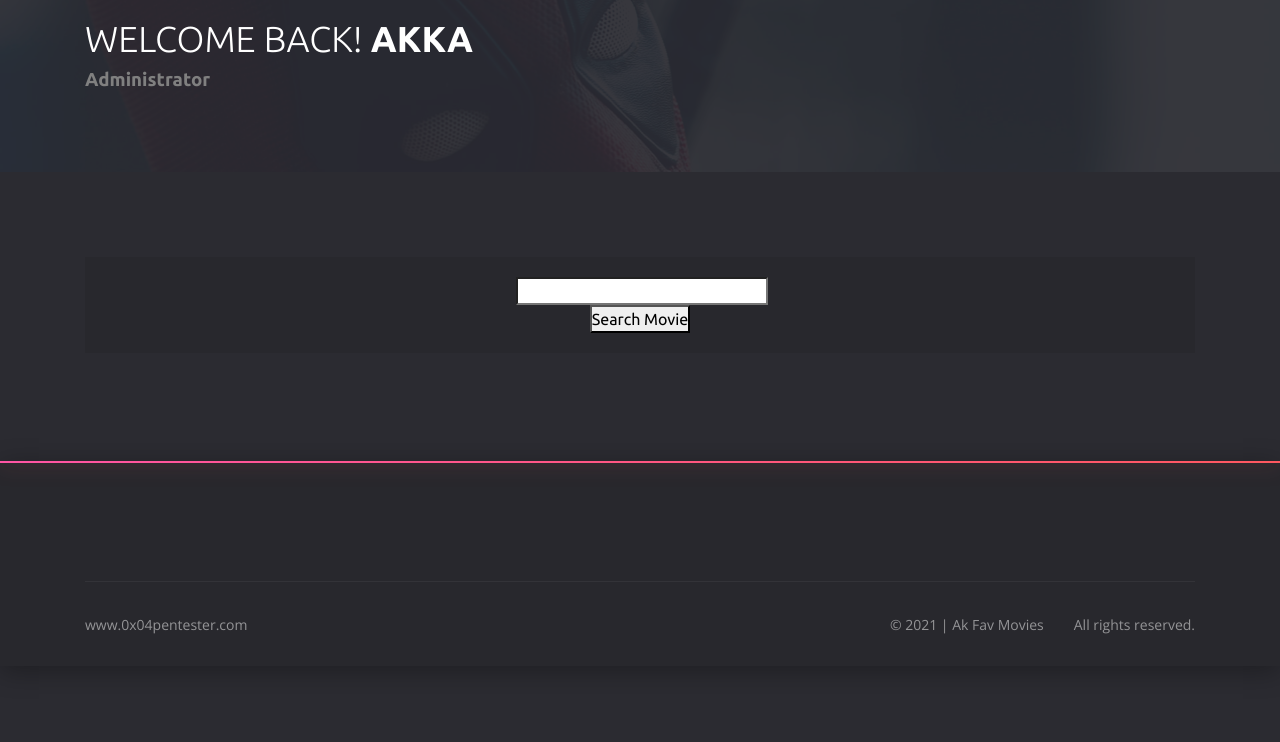
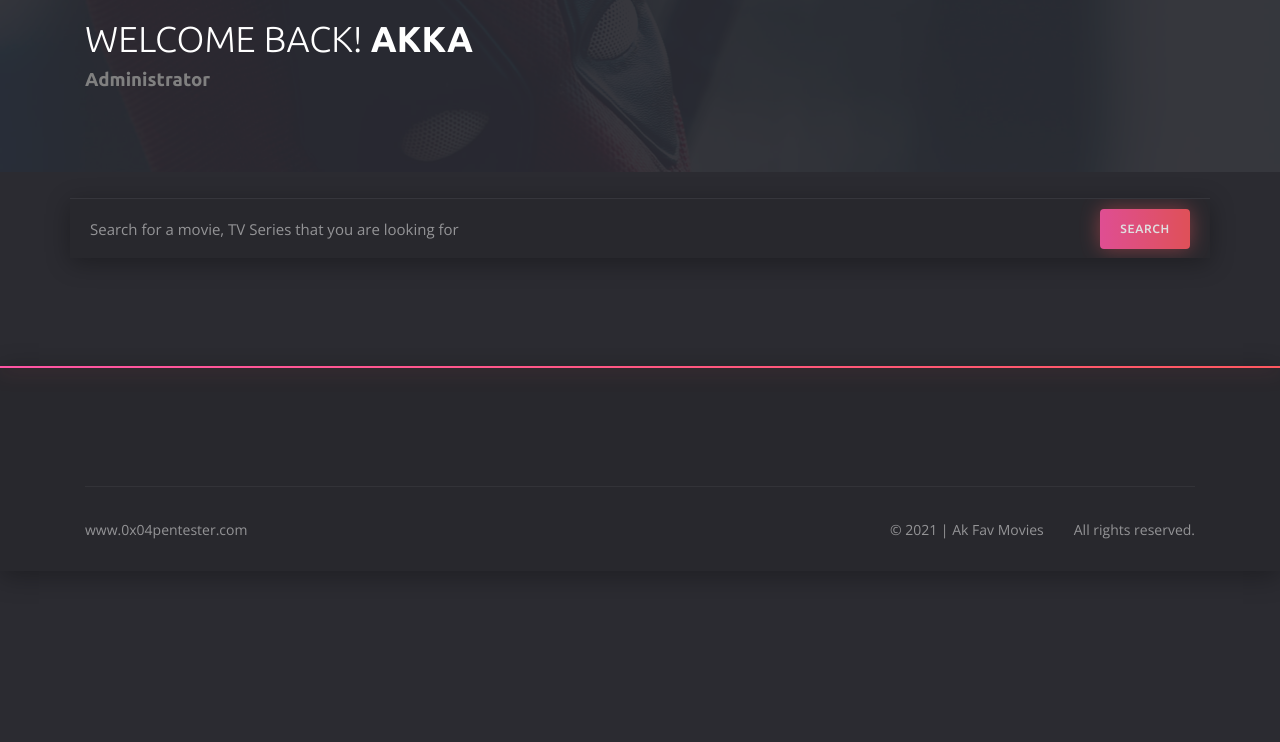
Before and after one commit to akkaungkyawkhaing/akkfavmovies, a Flask app: page /dashboard in a window 1280 px wide. Shown: the part 148-890 px from the top of the page. Run offline with Flask 2, Linux system fonts and the light colour scheme; a user stored in the database is signed in; some libraries are stand-ins or nearby versions.

Commit message:
Changed UI

```diff
--- a/forms.py
+++ b/forms.py
@@ -6,7 +6,7 @@ from wtforms.validators import DataRequired, Length, EqualTo, Email
 
 class FindMovieForm(FlaskForm):
     movie_title = StringField('', validators=[DataRequired()])
-    submit = SubmitField('Search Movie')
+    # submit = SubmitField('search')
 
 
 class RegisterForm(FlaskForm):
--- a/templates/dashboard.html
+++ b/templates/dashboard.html
@@ -54,24 +54,37 @@
 
 			<div class="row">
 
-				<div class="col-12" style="text-align: center;">
+				<div class="col-12">
+					<!-- search movie s-->
+<!--					{{ wtf.quick_form(form, novalidate=True, button_map={"submit": "primary"}) }}-->
+					<!-- end search movie s-->
+					<form action="{{ url_for('dashboard') }}" method="POST" class="header__search">
 
 						{{ form.csrf_token }}
-					<!-- search movie s-->
-					{{ wtf.quick_form(form, novalidate=True, button_map={"submit": "primary"}) }}
-					<!-- end search movie s-->
 
+						<div class="header__search-content">
+							{{ form.movie_title(placeholder="Search for a movie, TV Series that you are looking for") }}
+							<button type="submit">search</button>
+						</div>
+
+					</form>
+
+				</div>
+
+				<div class="col-12" style="text-align:center">
 					<br><br>
 
 						{% if is_data: %}
 						{% for movie in movie_data %}
-                              <p>
-                                <a href="{{ url_for('dashboard', id=movie.id) }}"> {{ movie.title }} - {{ movie.release_date }}</a>
+						  <p style="color:white">
+							<a href="{{ url_for('dashboard', id=movie.id) }}"></a>
+							   {{ movie.title }} - {{ movie.release_date }}
 						  </p>
 						{% endfor %}
 					{% endif %}
 
 				</div>
+
 			</div>
 		</div>
 	</section>
--- a/templates/favorite.html
+++ b/templates/favorite.html
@@ -113,7 +113,7 @@
 						</li>
 
 					<!-- Loop through the number of pages to display a link for each -->
-					{% for page_num in all_movie.iter_pages(left_edge=1, right_edge=1, left_current=1, right_current=2) %}
+					{% for page_num in all_movie.iter_pages(left_edge=1, right_edge=1, left_current=1, right_current=1) %}
 
 						{% if page_num %}
 							<!-- Check for the active page and set the link to "Active"-->
@@ -138,7 +138,7 @@
 							{% endif %}
 
 						{% else %}
-							...
+
 						{% endif %}
 
 					{% endfor %}
--- a/templates/header.html
+++ b/templates/header.html
@@ -109,5 +109,6 @@
 			</div>
 		</form>
 		<!-- end header search -->
+
 	</header>
 <!-- end header and search -->
```
Lines whose indentation alone changed are shown as unchanged.
